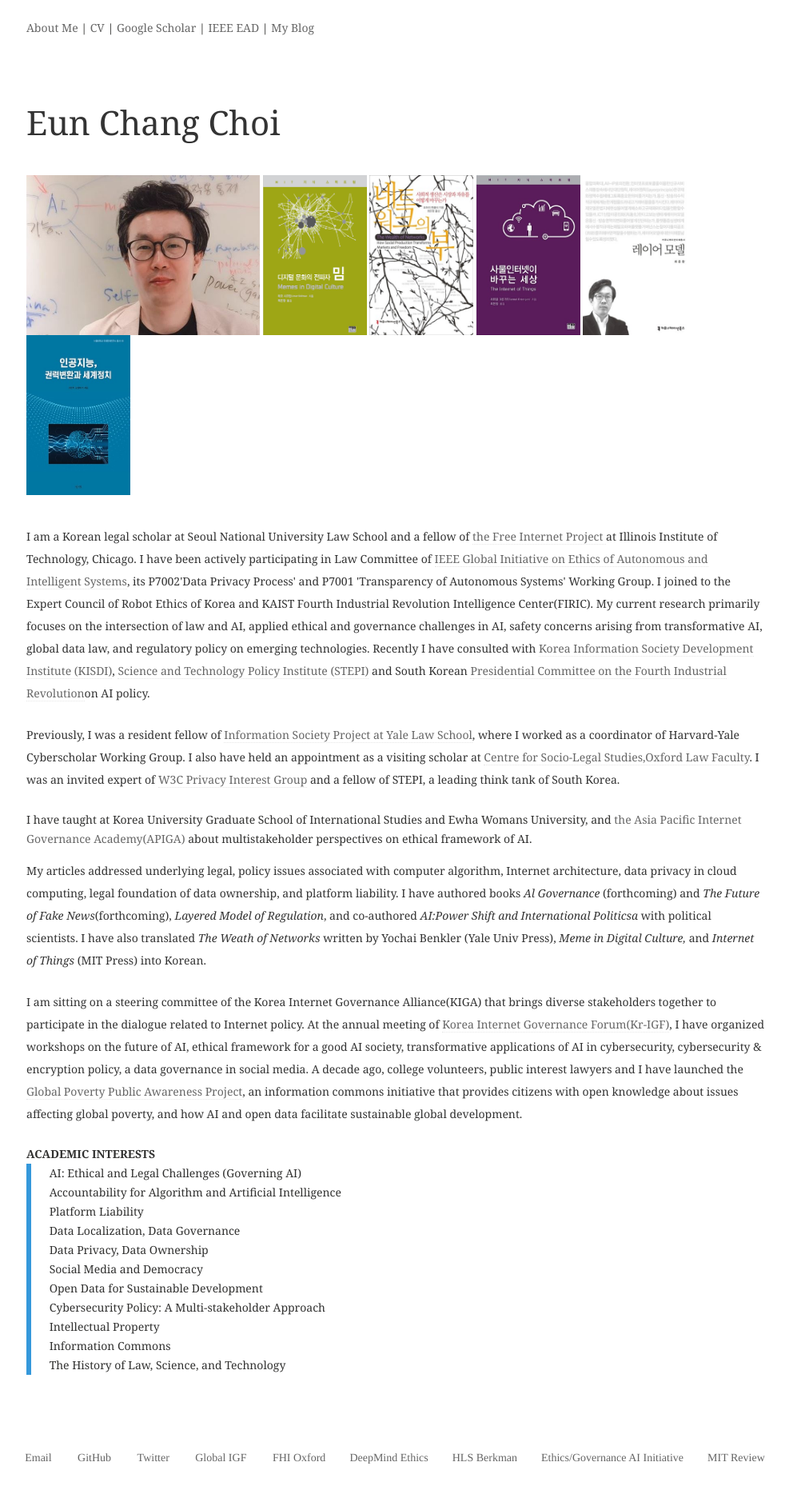
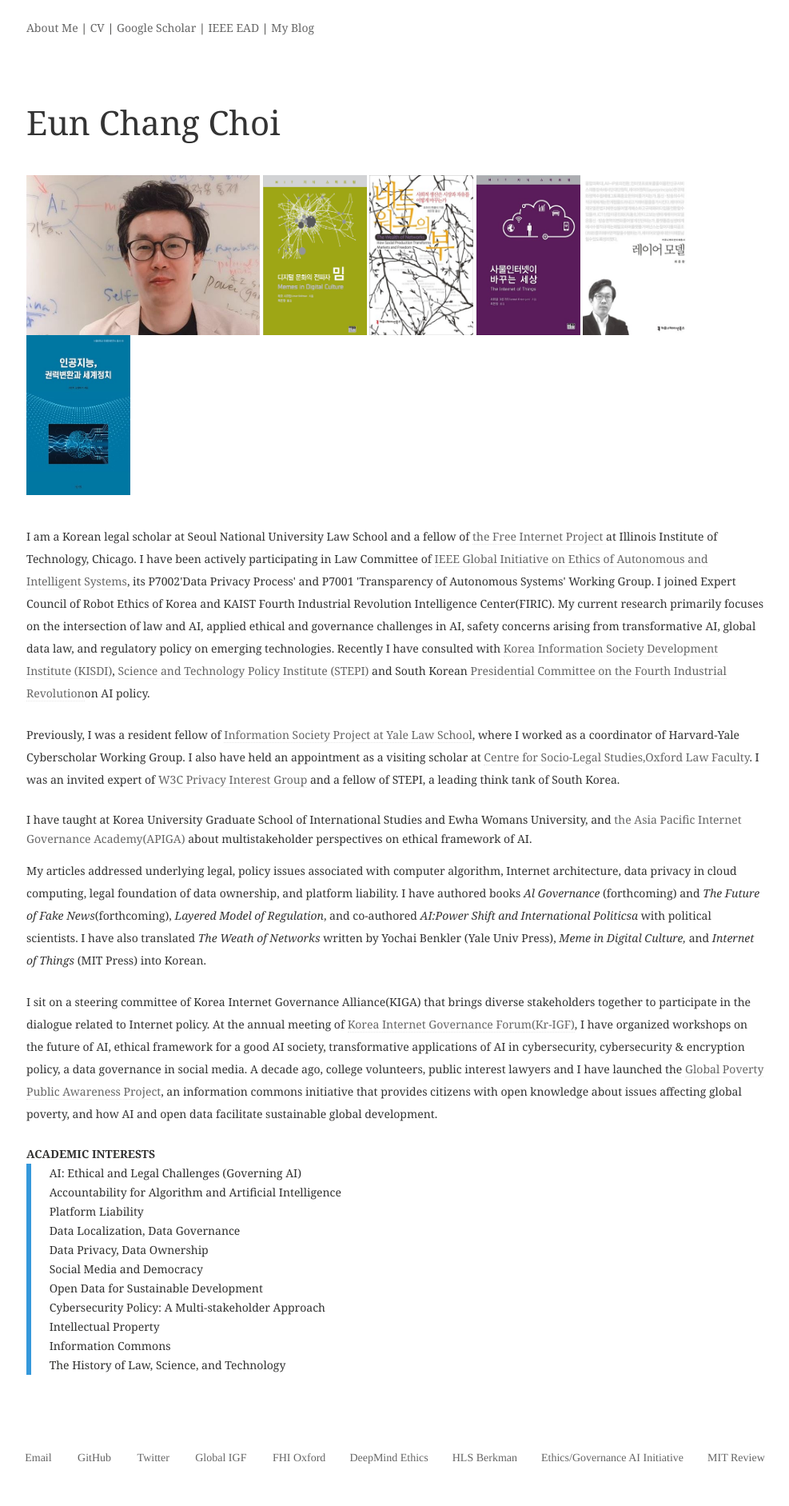
Before and after one commit to eunchangchoi/eunchangchoi.github.io, a Jekyll site: the page built from index.md, in a window 1280 px wide. Shown: the whole page at 80% size, without its empty margins (67-1054 px from the left). Built offline with Jekyll 4.4.1, drawn with Linux system fonts in a browser that asks for light colours.

Commit message:
Update index.md

```diff
--- a/index.md
+++ b/index.md
@@ -18,10 +18,10 @@ title: "Eun Chang Choi"
  <a href="http://www.kyobobook.co.kr/product/detailViewKor.laf?barcode=9791130437002&orderClick=357"><img style="vertical-align:top;height:200px;width:130px;" src="images/book4.jpg"></a> <a href="http://www.kyobobook.co.kr/product/detailViewKor.laf?ejkGb=KOR&mallGb=KOR&barcode=9788964361436&orderClick=LAH&Kc="><img style="vertical-align:top;height:200px;width:130px;" src="images/book5.jpg"></a>
  <br>
  <br>
-<p>I am a Korean legal scholar at Seoul National University Law School and a fellow of <a href="https://thefreeinternetproject.org/"> the Free Internet Project </a>at Illinois Institute of Technology, Chicago. I have been actively participating in Law Committee of <a href="https://ethicsinaction.ieee.org/">IEEE Global Initiative on Ethics of Autonomous and Intelligent Systems</a>, its P7002'Data Privacy Process' and P7001 'Transparency of Autonomous Systems' Working Group. I joined to the Expert Council of Robot Ethics of Korea and KAIST Fourth Industrial Revolution Intelligence Center(FIRIC). My current research  primarily focuses on the intersection of law and AI, applied ethical and governance challenges in AI, safety concerns arising from transformative AI, global data law, and regulatory policy on emerging technologies. Recently I have consulted with <a href="https://www.kisdi.re.kr/"> Korea Information Society Development Institute (KISDI)</a>, <a href="http://www.stepi.re.kr/">Science and Technology Policy Institute (STEPI)</a> and South Korean <a href="https://www.4th-ir.go.kr"> Presidential Committee on the Fourth Industrial Revolution</a>on AI policy.
+<p>I am a Korean legal scholar at Seoul National University Law School and a fellow of <a href="https://thefreeinternetproject.org/"> the Free Internet Project </a>at Illinois Institute of Technology, Chicago. I have been actively participating in Law Committee of <a href="https://ethicsinaction.ieee.org/">IEEE Global Initiative on Ethics of Autonomous and Intelligent Systems</a>, its P7002'Data Privacy Process' and P7001 'Transparency of Autonomous Systems' Working Group. I joined Expert Council of Robot Ethics of Korea and KAIST Fourth Industrial Revolution Intelligence Center(FIRIC). My current research  primarily focuses on the intersection of law and AI, applied ethical and governance challenges in AI, safety concerns arising from transformative AI, global data law, and regulatory policy on emerging technologies. Recently I have consulted with <a href="https://www.kisdi.re.kr/"> Korea Information Society Development Institute (KISDI)</a>, <a href="http://www.stepi.re.kr/">Science and Technology Policy Institute (STEPI)</a> and South Korean <a href="https://www.4th-ir.go.kr"> Presidential Committee on the Fourth Industrial Revolution</a>on AI policy.
   <p> Previously, I was a resident fellow of <a href="https://https://law.yale.edu/isp"> Information Society Project at Yale Law School</a>, where I worked as a coordinator of Harvard-Yale Cyberscholar Working Group. I also have held an appointment as a visiting scholar at <a href="https://www.law.ox.ac.uk/centres-institutes/centre-socio-legal-studies"> Centre for Socio-Legal Studies,Oxford Law Faculty</a>. I was an invited expert of <a href="https://www.w3.org/2011/07/privacy-ig-charter"> W3C Privacy Interest Group</a> and a fellow of STEPI, a leading think tank of South Korea.</p>  I have taught at Korea University Graduate School of International Studies and Ewha Womans University, and <a href="https://www.icann.org/news/announcement-2-2019-05-14-en"> the Asia Pacific Internet Governance Academy(APIGA)</a> about multistakeholder perspectives on ethical framework of AI.
 <p> My articles addressed underlying legal, policy issues associated with computer algorithm, Internet architecture, data privacy in cloud computing, legal foundation of data ownership, and platform liability. I have authored books <i> Al Governance </i>(forthcoming) and <i>The Future of Fake News</i>(forthcoming), <i> Layered Model of Regulation</i>, and co-authored <i>AI:Power Shift and International Politicsa</i> with political scientists. I have also translated <i> The Weath of Networks</i> written by Yochai Benkler (Yale Univ Press),<i> Meme in Digital Culture,</i> and <i>Internet of Things</i> (MIT Press) into Korean. </p>
-<p> I am sitting on a steering committee of the Korea Internet Governance Alliance(KIGA) that brings diverse stakeholders together to participate in the dialogue related to Internet policy. At the annual meeting of <a href="http://krigf.kr"> Korea Internet Governance Forum(Kr-IGF)</a>, I have organized workshops on the future of AI, ethical framework for a good AI society, transformative applications of AI  in cybersecurity, cybersecurity & encryption policy, a data governance in social media. A decade ago, college volunteers, public interest lawyers and I have launched the <a href="http://www.povertyinfo.org"> Global Poverty Public Awareness Project</a>, an information commons initiative that provides citizens with open knowledge about issues affecting global poverty, and how AI and open data facilitate sustainable global development.</p>
+<p> I sit on a steering committee of Korea Internet Governance Alliance(KIGA) that brings diverse stakeholders together to participate in the dialogue related to Internet policy. At the annual meeting of <a href="http://krigf.kr"> Korea Internet Governance Forum(Kr-IGF)</a>, I have organized workshops on the future of AI, ethical framework for a good AI society, transformative applications of AI  in cybersecurity, cybersecurity & encryption policy, a data governance in social media. A decade ago, college volunteers, public interest lawyers and I have launched the <a href="http://www.povertyinfo.org"> Global Poverty Public Awareness Project</a>, an information commons initiative that provides citizens with open knowledge about issues affecting global poverty, and how AI and open data facilitate sustainable global development.</p>
 
 <strong> ACADEMIC INTERESTS </strong> <br>
 <blockquote>
```
